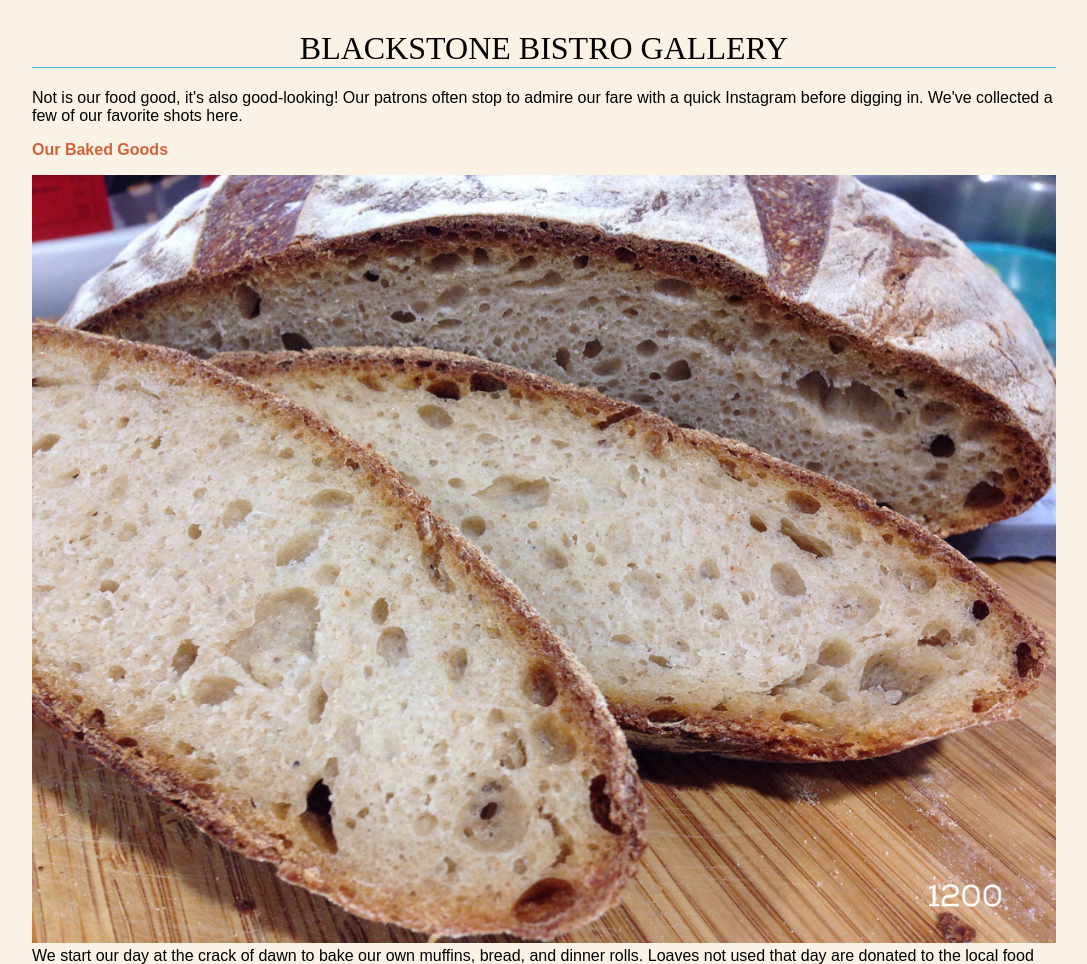
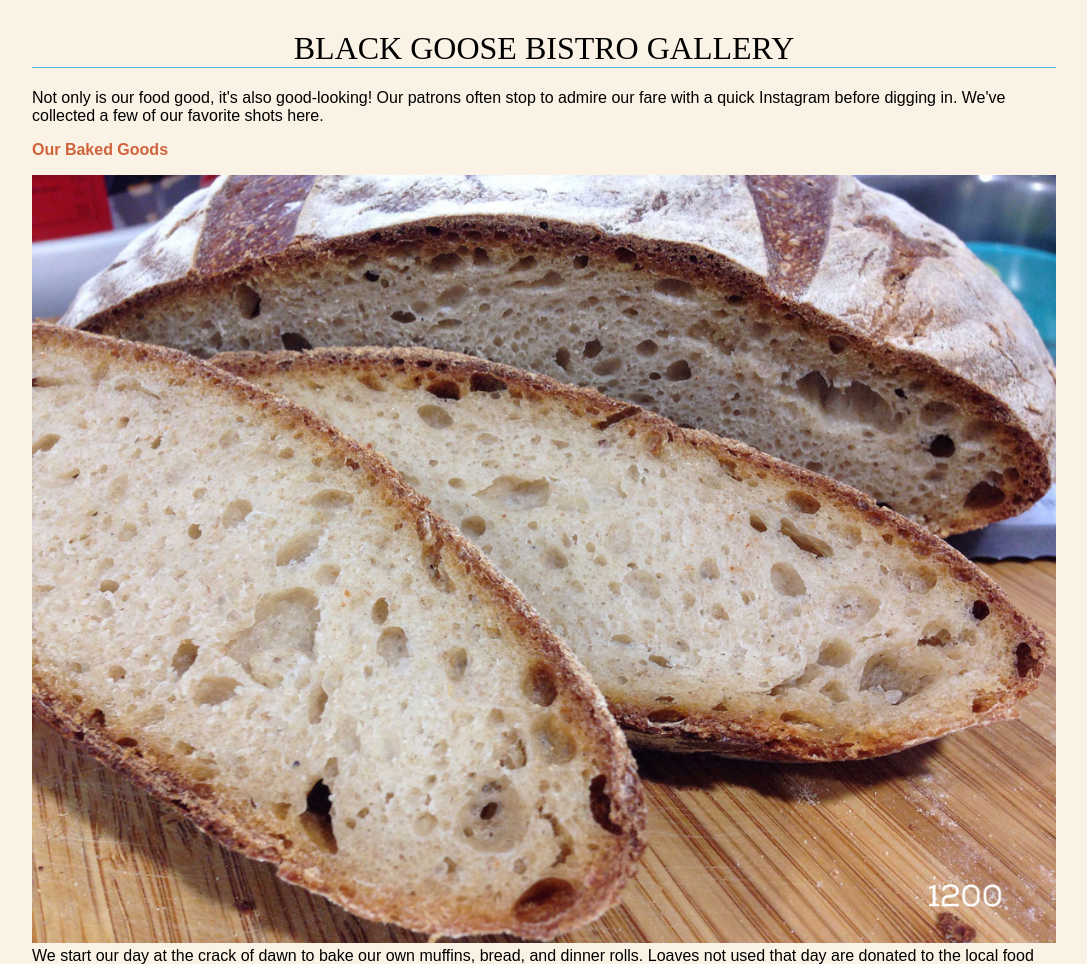
Before and after one commit to Rejayce/fid, a plain HTML site: page bistro/responsivegallery/respindex.html in a window 1280 px wide. Shown: the top 964 px of the page, without its empty margins (96-1183 px from the left). Drawn offline with Linux system fonts and the light colour scheme.

Commit message:
Add files via upload

```diff
--- a/bistro/responsivegallery/respindex.html
+++ b/bistro/responsivegallery/respindex.html
@@ -34,8 +34,8 @@ img {
 <body>
 
 
-<h1>Blackstone Bistro Gallery</h1>
-<p>Not is our food good, it's also good-looking! Our patrons often stop to admire our fare with a quick Instagram before digging in. We've collected a few of our favorite shots here.</p>
+<h1>Black Goose Bistro Gallery</h1>
+<p>Not only is our food good, it's also good-looking! Our patrons often stop to admire our fare with a quick Instagram before digging in. We've collected a few of our favorite shots here.</p>
 
 <h2>Our Baked Goods</h2>
 <p>
```
